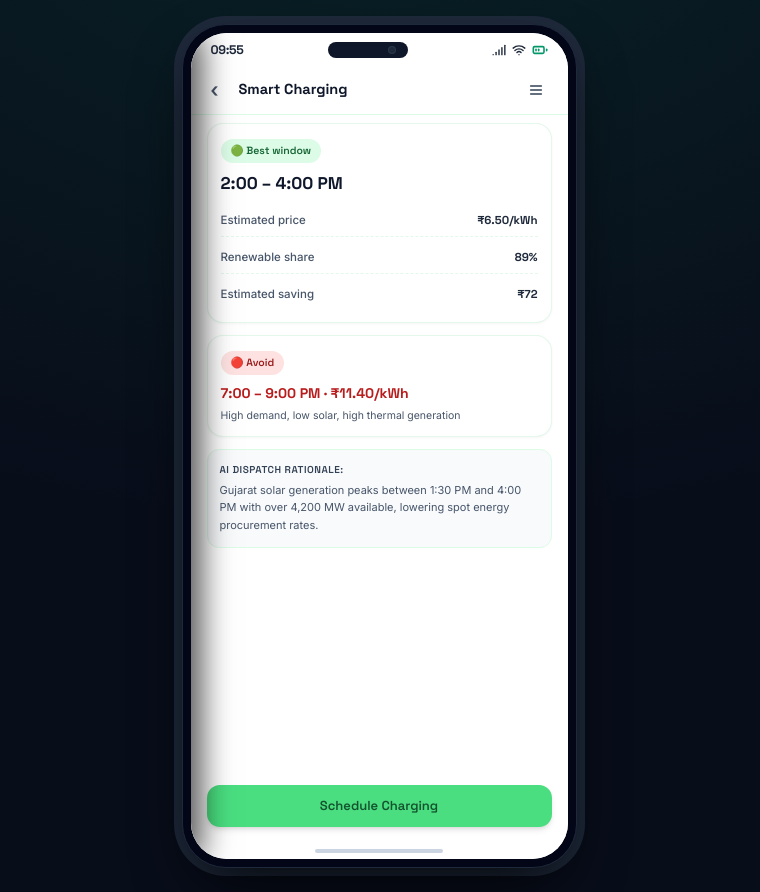
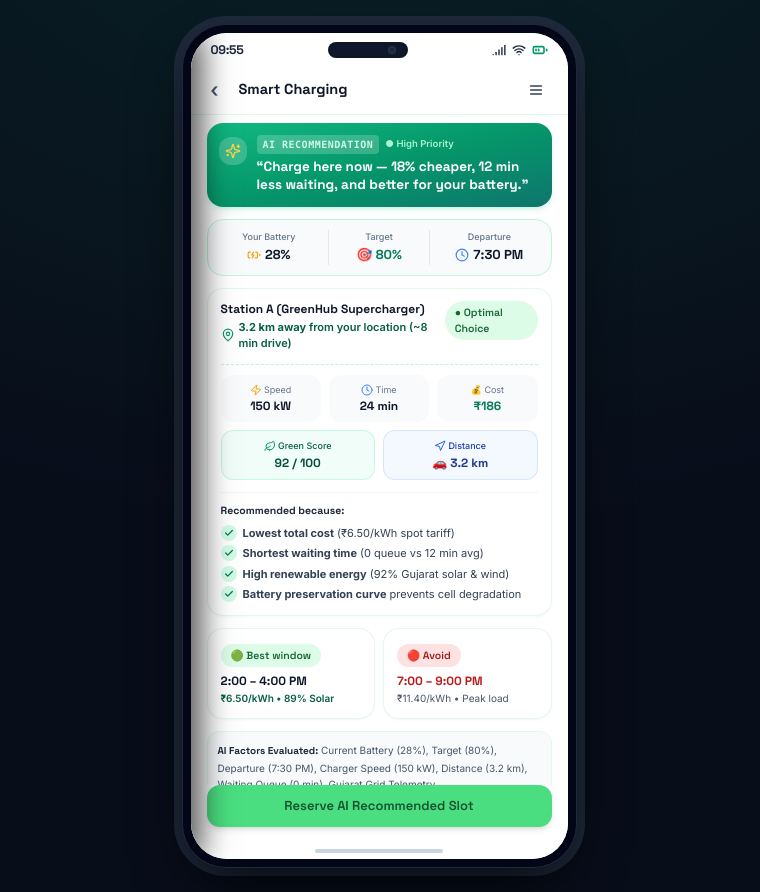
Before and after one commit to dhrumilkanani47-dev/HACKOUT-PROJECT-TETRASQUAD, a React (Vite) app: page /smart-charge in a window 1280 px wide. Shown: the whole page, without its empty margins (261-1021 px from the left). Built offline with nearby package versions, Linux system fonts and the light colour scheme; no server answers; sample sign-in values are in the browser's storage; the HTML template or start-up script is replaced by a standard one.

Commit message:
add some in smart charging!!

```diff
--- a/src/pages/mobile/MobileSmartChargingScreen.jsx
+++ b/src/pages/mobile/MobileSmartChargingScreen.jsx
@@ -2,11 +2,27 @@ import React, { useState } from 'react';
 import { useNavigate } from 'react-router-dom';
 import { MobileStatusBar } from '../../components/mobile/MobileStatusBar';
 import { MobileTopNav } from '../../components/mobile/MobileTopNav';
-import { CheckCircle2, Clock, Sun, AlertTriangle } from 'lucide-react';
+import {
+  Sparkles,
+  Zap,
+  Clock,
+  Navigation,
+  CheckCircle2,
+  Check,
+  TrendingDown,
+  Leaf,
+  ShieldCheck,
+  BatteryCharging,
+  Sliders,
+  MapPin,
+} from 'lucide-react';
 
 export const MobileSmartChargingScreen = () => {
   const navigate = useNavigate();
   const [scheduled, setScheduled] = useState(false);
+  const [batteryCurrent, setBatteryCurrent] = useState(28);
+  const [batteryTarget, setBatteryTarget] = useState(80);
+  const [departureTime, setDepartureTime] = useState('7:30 PM');
 
   const handleSchedule = () => {
     setScheduled(true);
@@ -21,59 +37,196 @@ export const MobileSmartChargingScreen = () => {
         <MobileStatusBar />
         <MobileTopNav title="Smart Charging" onBack={() => navigate('/')} />
 
-        {/* Content Container matching Screen 07 */}
+        {/* Main Content Container */}
         <div className="px-4 pt-2 pb-5 flex flex-col gap-3">
-          {/* Card 1: Best window matching attachment */}
-          <div className="app-card border-2 border-emerald-300 bg-white">
-            <span className="pill-tag green">
-              🟢 Best window
-            </span>
-            <div className="font-heading font-extrabold text-[17px] text-slate-900 mt-2">
-              2:00 – 4:00 PM
-            </div>
-
-            <div className="mt-2 space-y-1 text-xs">
-              <div className="app-list-row">
-                <span className="text-slate-600 font-medium">Estimated price</span>
-                <b className="font-heading text-slate-900">₹6.50/kWh</b>
+          {/* High Priority AI Banner */}
+          <div className="p-3 rounded-2xl bg-gradient-to-br from-emerald-500 via-emerald-600 to-teal-700 text-white shadow-md shadow-emerald-500/15 relative overflow-hidden">
+            <div className="flex items-start gap-2.5 relative z-10">
+              <div className="w-7 h-7 rounded-xl bg-white/20 backdrop-blur-md flex items-center justify-center shrink-0 mt-0.5">
+                <Sparkles className="w-4 h-4 text-amber-300" />
               </div>
-              <div className="app-list-row">
-                <span className="text-slate-600 font-medium">Renewable share</span>
-                <b className="font-heading text-emerald-700">89%</b>
-              </div>
-              <div className="app-list-row">
-                <span className="text-slate-600 font-medium">Estimated saving</span>
-                <b className="font-heading text-emerald-700">₹72</b>
+              <div>
+                <div className="flex items-center gap-1.5 mb-1">
+                  <span className="text-[10px] uppercase font-mono font-bold tracking-wider px-1.5 py-0.5 rounded bg-white/20 text-emerald-100">
+                    AI Recommendation
+                  </span>
+                  <span className="text-[9.5px] text-emerald-200 font-semibold">
+                    ● High Priority
+                  </span>
+                </div>
+                <h3 className="font-heading font-extrabold text-[13.5px] leading-snug text-white">
+                  “Charge here now — 18% cheaper, 12 min less waiting, and better for your battery.”
+                </h3>
               </div>
             </div>
           </div>
 
-          {/* Card 2: Avoid window matching attachment */}
-          <div className="app-card border-2 border-red-200 bg-red-50/20">
-            <span className="pill-tag coal">
-              🔴 Avoid
-            </span>
-            <div className="font-heading font-bold text-[14px] text-red-700 mt-2">
-              7:00 – 9:00 PM · ₹11.40/kWh
+          {/* User Vehicle State & Target Summary */}
+          <div className="grid grid-cols-3 gap-2 bg-slate-50 p-2.5 rounded-2xl border border-green-200">
+            <div className="text-center">
+              <div className="text-[9px] text-slate-500 font-medium">Your Battery</div>
+              <div className="font-heading font-extrabold text-[13px] text-slate-900 flex items-center justify-center gap-1 mt-0.5">
+                <BatteryCharging className="w-3.5 h-3.5 text-amber-500" />
+                {batteryCurrent}%
+              </div>
             </div>
-            <div className="text-[10.5px] text-slate-600 mt-1 leading-normal">
-              High demand, low solar, high thermal generation
+            <div className="text-center border-x border-slate-200">
+              <div className="text-[9px] text-slate-500 font-medium">Target</div>
+              <div className="font-heading font-extrabold text-[13px] text-emerald-700 flex items-center justify-center gap-1 mt-0.5">
+                🎯 {batteryTarget}%
+              </div>
+            </div>
+            <div className="text-center">
+              <div className="text-[9px] text-slate-500 font-medium">Departure</div>
+              <div className="font-heading font-extrabold text-[13px] text-slate-900 flex items-center justify-center gap-1 mt-0.5">
+                <Clock className="w-3.5 h-3.5 text-blue-500" />
+                {departureTime}
+              </div>
             </div>
           </div>
 
-          {/* Grid Context info */}
-          <div className="p-3 rounded-xl bg-slate-50 border border-green-100 text-xs">
-            <div className="text-[10px] text-slate-700 font-heading font-semibold uppercase tracking-wider mb-1">
-              AI Dispatch Rationale:
+          {/* AI Recommended Station Card (Station A) */}
+          <div className="app-card border-2 border-emerald-400 bg-white shadow-sm relative overflow-hidden">
+            {/* Header / Title */}
+            <div className="flex items-start justify-between">
+              <div>
+                <div className="flex items-center gap-1.5">
+                  <span className="text-xs font-heading font-extrabold text-slate-900">
+                    Station A (GreenHub Supercharger)
+                  </span>
+                </div>
+                {/* Distance From Location */}
+                <div className="text-[11px] text-emerald-800 font-semibold flex items-center gap-1 mt-0.5">
+                  <MapPin className="w-3.5 h-3.5 text-emerald-600 shrink-0" />
+                  <span><b>3.2 km away</b> from your location (~8 min drive)</span>
+                </div>
+              </div>
+              <span className="pill-tag green text-[9.5px]">
+                ● Optimal Choice
+              </span>
             </div>
-            <p className="text-[11px] text-slate-600 leading-relaxed">
-              Gujarat solar generation peaks between 1:30 PM and 4:00 PM with over 4,200 MW available, lowering spot energy procurement rates.
-            </p>
+
+            {/* 5 Key Metrics Grid */}
+            <div className="grid grid-cols-3 gap-2 mt-3 pt-2.5 border-t border-dashed border-green-200">
+              <div className="bg-slate-50 p-2 rounded-xl text-center">
+                <div className="text-[9px] text-slate-500 flex items-center justify-center gap-0.5">
+                  <Zap className="w-3 h-3 text-amber-500" /> Speed
+                </div>
+                <div className="font-heading font-extrabold text-xs text-slate-900 mt-0.5">
+                  150 kW
+                </div>
+              </div>
+
+              <div className="bg-slate-50 p-2 rounded-xl text-center">
+                <div className="text-[9px] text-slate-500 flex items-center justify-center gap-0.5">
+                  <Clock className="w-3 h-3 text-blue-500" /> Time
+                </div>
+                <div className="font-heading font-extrabold text-xs text-slate-900 mt-0.5">
+                  24 min
+                </div>
+              </div>
+
+              <div className="bg-slate-50 p-2 rounded-xl text-center">
+                <div className="text-[9px] text-slate-500 flex items-center justify-center gap-0.5">
+                  💰 Cost
+                </div>
+                <div className="font-heading font-extrabold text-xs text-emerald-700 mt-0.5">
+                  ₹186
+                </div>
+              </div>
+            </div>
+
+            <div className="grid grid-cols-2 gap-2 mt-2">
+              <div className="bg-emerald-50/70 p-2 rounded-xl text-center border border-emerald-200/60">
+                <div className="text-[9px] text-emerald-800 flex items-center justify-center gap-0.5 font-medium">
+                  <Leaf className="w-3 h-3 text-emerald-600" /> Green Score
+                </div>
+                <div className="font-heading font-extrabold text-xs text-emerald-900 mt-0.5">
+                  92 / 100
+                </div>
+              </div>
+
+              <div className="bg-blue-50/70 p-2 rounded-xl text-center border border-blue-200/60">
+                <div className="text-[9px] text-blue-800 flex items-center justify-center gap-0.5 font-medium">
+                  <Navigation className="w-3 h-3 text-blue-600" /> Distance
+                </div>
+                <div className="font-heading font-extrabold text-xs text-blue-900 mt-0.5">
+                  🚗 3.2 km
+                </div>
+              </div>
+            </div>
+
+            {/* "Recommended because" Checklist */}
+            <div className="mt-3 pt-2.5 border-t border-slate-100">
+              <div className="text-[10.5px] font-heading font-bold text-slate-800 mb-1.5">
+                Recommended because:
+              </div>
+              <div className="space-y-1 text-[11px] text-slate-700">
+                <div className="flex items-center gap-1.5">
+                  <div className="w-4 h-4 rounded-full bg-emerald-100 text-emerald-700 flex items-center justify-center shrink-0 text-[10px]">
+                    <Check className="w-2.5 h-2.5 stroke-[3]" />
+                  </div>
+                  <span><b>Lowest total cost</b> (₹6.50/kWh spot tariff)</span>
+                </div>
+                <div className="flex items-center gap-1.5">
+                  <div className="w-4 h-4 rounded-full bg-emerald-100 text-emerald-700 flex items-center justify-center shrink-0 text-[10px]">
+                    <Check className="w-2.5 h-2.5 stroke-[3]" />
+                  </div>
+                  <span><b>Shortest waiting time</b> (0 queue vs 12 min avg)</span>
+                </div>
+                <div className="flex items-center gap-1.5">
+                  <div className="w-4 h-4 rounded-full bg-emerald-100 text-emerald-700 flex items-center justify-center shrink-0 text-[10px]">
+                    <Check className="w-2.5 h-2.5 stroke-[3]" />
+                  </div>
+                  <span><b>High renewable energy</b> (92% Gujarat solar & wind)</span>
+                </div>
+                <div className="flex items-center gap-1.5">
+                  <div className="w-4 h-4 rounded-full bg-emerald-100 text-emerald-700 flex items-center justify-center shrink-0 text-[10px]">
+                    <Check className="w-2.5 h-2.5 stroke-[3]" />
+                  </div>
+                  <span><b>Battery preservation curve</b> prevents cell degradation</span>
+                </div>
+              </div>
+            </div>
+          </div>
+
+          {/* Time Window Analysis */}
+          <div className="grid grid-cols-2 gap-2">
+            {/* Best Window Card */}
+            <div className="app-card border border-emerald-300 bg-emerald-50/20 py-2.5 px-3">
+              <span className="pill-tag green text-[9px]">
+                🟢 Best window
+              </span>
+              <div className="font-heading font-bold text-xs text-slate-900 mt-1.5">
+                2:00 – 4:00 PM
+              </div>
+              <div className="text-[10px] text-emerald-800 font-semibold mt-0.5">
+                ₹6.50/kWh • 89% Solar
+              </div>
+            </div>
+
+            {/* Avoid Window Card */}
+            <div className="app-card border border-red-200 bg-red-50/20 py-2.5 px-3">
+              <span className="pill-tag coal text-[9px]">
+                🔴 Avoid
+              </span>
+              <div className="font-heading font-bold text-xs text-red-700 mt-1.5">
+                7:00 – 9:00 PM
+              </div>
+              <div className="text-[10px] text-slate-600 mt-0.5">
+                ₹11.40/kWh • Peak load
+              </div>
+            </div>
+          </div>
+
+          {/* AI Factors Considered Footer */}
+          <div className="p-2.5 rounded-xl bg-slate-50 border border-green-100 text-[10px] text-slate-600 leading-relaxed">
+            <b className="text-slate-800 font-heading">AI Factors Evaluated:</b> Current Battery (28%), Target (80%), Departure (7:30 PM), Charger Speed (150 kW), Distance (3.2 km), Waiting Queue (0 min), Gujarat Grid Telemetry.
           </div>
         </div>
       </div>
 
-      {/* Primary Action Button matching attachment */}
+      {/* Primary Action Button */}
       <div className="p-4 pt-0">
         <button
           onClick={handleSchedule}
@@ -82,10 +235,10 @@ export const MobileSmartChargingScreen = () => {
         >
           {scheduled ? (
             <span className="flex items-center gap-1.5 text-emerald-950 font-bold">
-              <CheckCircle2 className="w-4 h-4 text-emerald-800" /> Slot Scheduled at 2:00 PM!
+              <CheckCircle2 className="w-4 h-4 text-emerald-800" /> Slot Reserved at Station A!
             </span>
           ) : (
-            'Schedule Charging'
+            'Reserve AI Recommended Slot'
           )}
         </button>
       </div>
```
Also changed, not shown: 1 other file (tests, documents, lock files or other folders).
